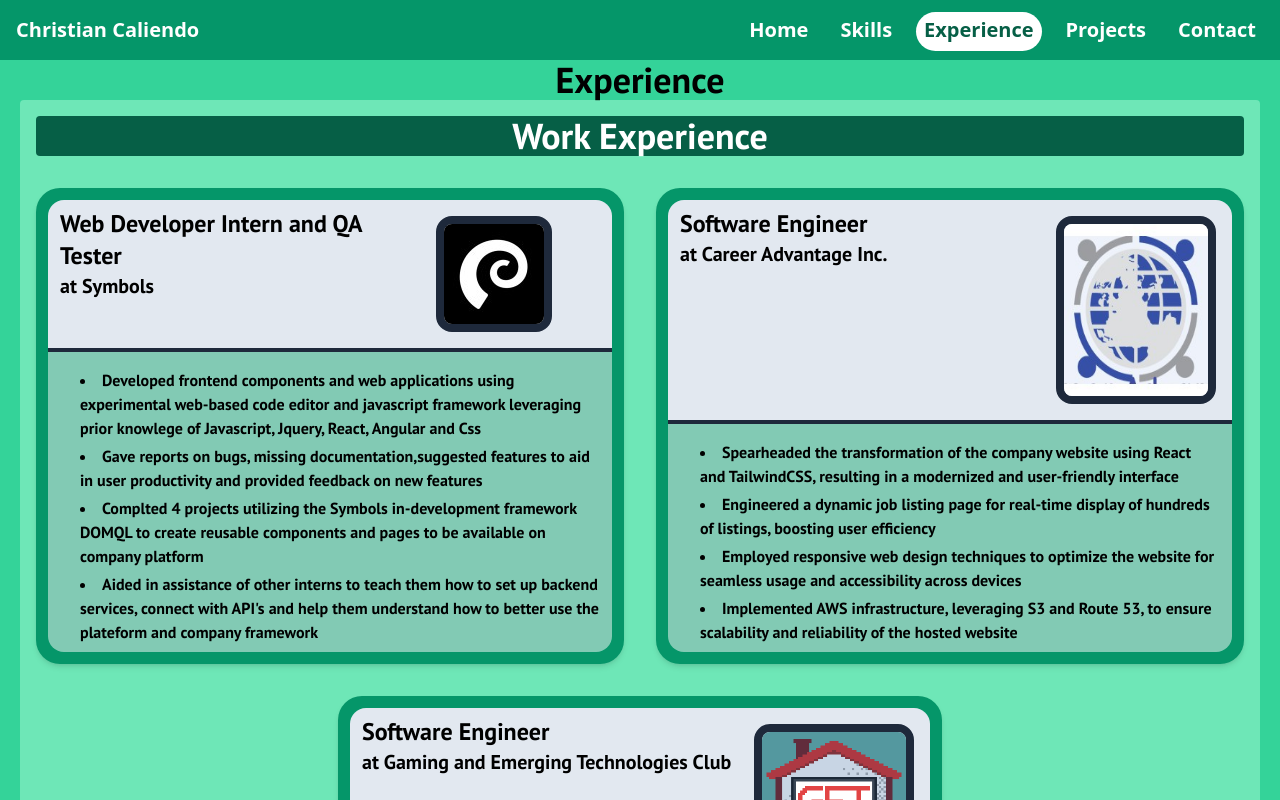
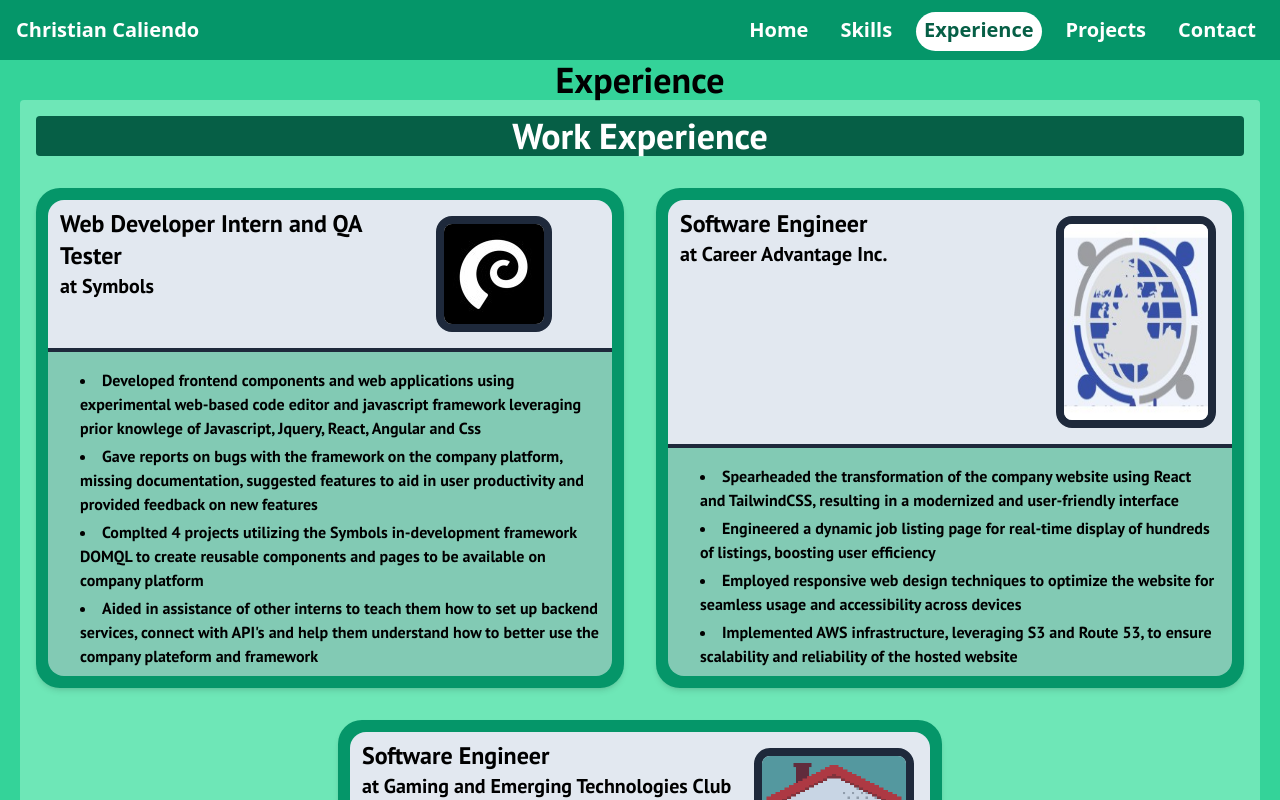
Before and after one commit to ChrisCaliendo/PersonalWebsite, a React (Vite) app in the folder PersonalWebsite/: page /experience in a window 1280 px wide. Shown: the top 800 px of the page. Built offline with nearby package versions, Linux system fonts and the light colour scheme; a web font is replaced by a local one.

Commit message:
Update Experience.jsx

```diff
--- a/PersonalWebsite/src/Pages/Experience.jsx
+++ b/PersonalWebsite/src/Pages/Experience.jsx
@@ -26,9 +26,9 @@ const Experience = () => {
                     desc={
                         <ul className="ps-5 mt-2 space-y-1 list-disc list-inside">
                             <li>Developed frontend components and web applications using experimental web-based code editor and javascript framework leveraging prior knowlege of Javascript, Jquery, React, Angular and Css</li>
-                            <li>Gave reports on bugs, missing documentation,suggested features to aid in user productivity and provided feedback on new features</li>
+                            <li>Gave reports on bugs with the framework on the company platform, missing documentation, suggested features to aid in user productivity and provided feedback on new features</li>
                             <li>Complted 4 projects utilizing the Symbols in-development framework DOMQL to create reusable components and pages to be available on company platform</li>
-                            <li>Aided in assistance of other interns to teach them how to set up backend services, connect with API's and help them understand how to better use the plateform and company framework</li>
+                            <li>Aided in assistance of other interns to teach them how to set up backend services, connect with API's and help them understand how to better use the company plateform and framework</li>
                         </ul>
                     }
                 />
```
